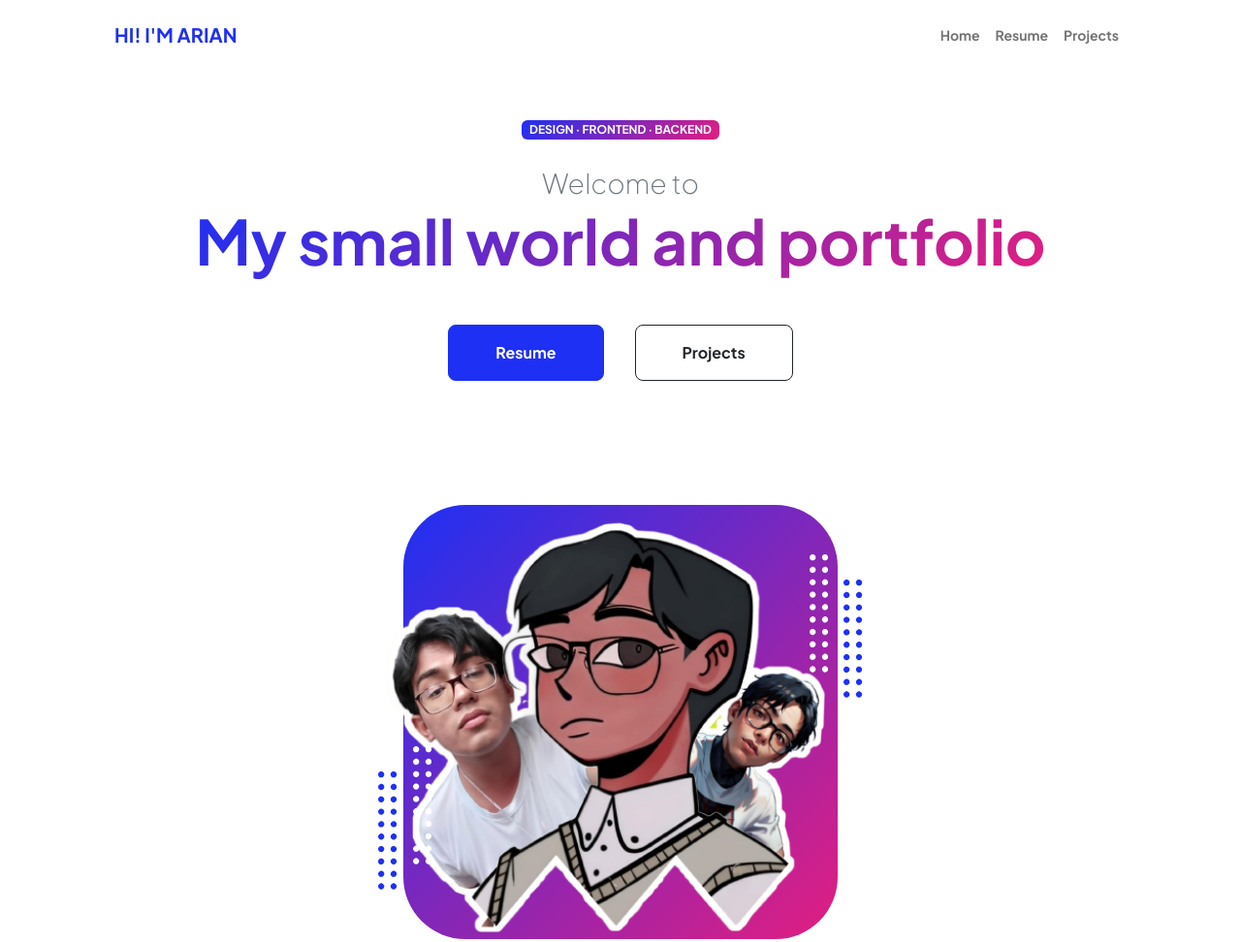
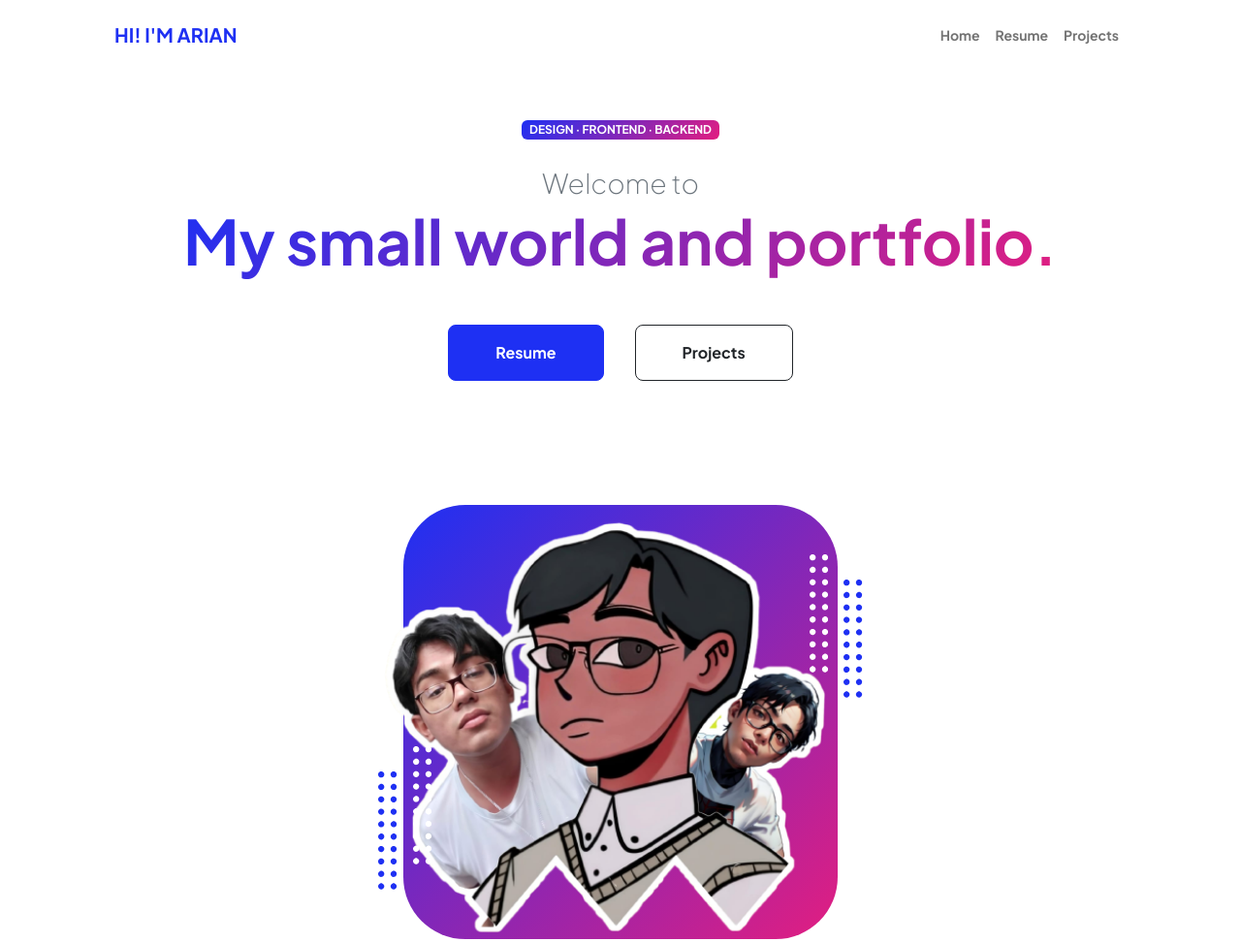
Before and after one commit to Helplyn/ArianPort, a plain HTML site: page index.html in a window 1280 px wide. Shown: the top 972 px of the page at 97% size. Drawn offline with nearby package versions, Linux system fonts and the light colour scheme.

Commit message:
prueba cuatro

```diff
--- a/index.html
+++ b/index.html
@@ -42,7 +42,7 @@
                             <div class="text-center text-xxl-start">
                                 <div class="badge bg-gradient-primary-to-secondary text-white mb-4"><div class="text-uppercase">Design &middot; Frontend &middot; Backend</div></div>
                                 <div class="fs-3 fw-light text-muted">Welcome to</div>
-                                <h1 class="display-3 fw-bolder mb-5"><span class="text-gradient d-inline">My small world and portfolio</span></h1>
+                                <h1 class="display-3 fw-bolder mb-5"><span class="text-gradient d-inline">My small world and portfolio. </span></h1>
                                 <div class="d-grid gap-3 d-sm-flex justify-content-sm-center justify-content-xxl-start mb-3">
                                     <a class="btn btn-primary btn-lg px-5 py-3 me-sm-3 fs-6 fw-bolder" href="resume.html">Resume</a>
                                     <a class="btn btn-outline-dark btn-lg px-5 py-3 fs-6 fw-bolder" href="projects.html">Projects</a>
```
